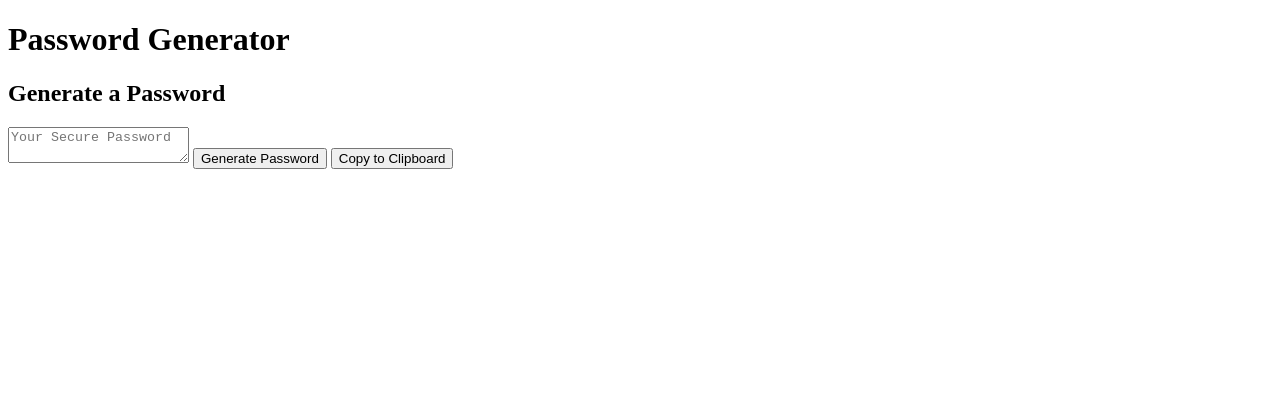
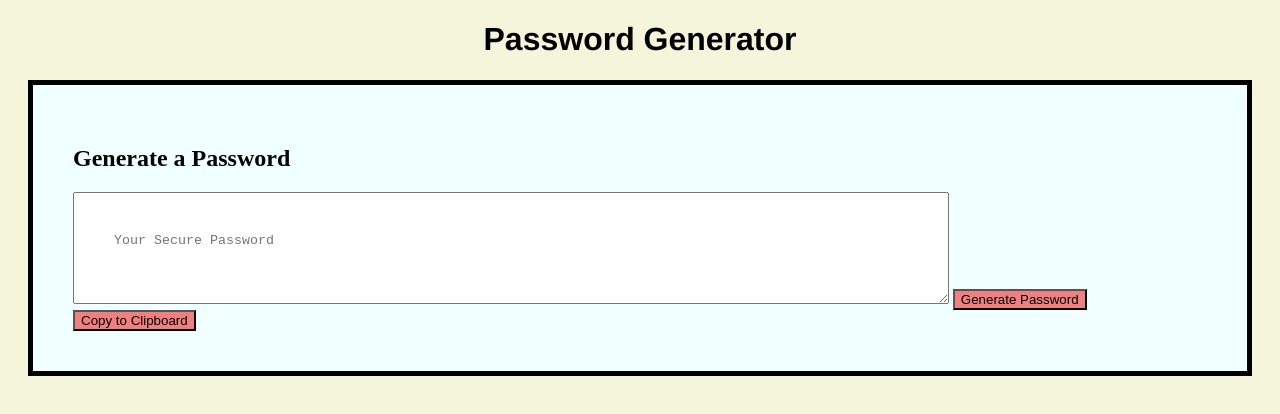
Before and after one commit to andyrich75/passwordGenerator, a plain HTML site: page index.html in a window 1280 px wide. Drawn offline with Linux system fonts and the light colour scheme.

Commit message:
added some styles

```diff
--- a/assets/css/style.css
+++ b/assets/css/style.css
@@ -0,0 +1,31 @@
+body {
+    background-color: beige;
+
+}
+
+h1 {
+    font-family: 'Franklin Gothic Medium', 'Arial Narrow', Arial, sans-serif;
+    text-align: center
+}
+
+section {
+    background-color: azure;
+    margin: 20px;
+    padding: 40px;
+    border-style: solid;
+    border-width: 5px;
+}
+
+#password {
+    padding: 40px;
+    width: 70%;
+}
+
+#generate {
+    background: lightcoral;
+    align-content: inherit;
+}
+
+#copy {
+    background: lightcoral;
+}
--- a/index.html
+++ b/index.html
@@ -4,12 +4,14 @@
     <meta charset="UTF-8" />
     <meta name="viewport" content="width=device-width, initial-scale=1.0" />
     <meta http-equiv="X-UA-Compatible" content="ie=edge" />
+    <link rel="stylesheet" href="assets/css/style.css">
    <title>Password Generator</title>
   </head>
   <body>
     <header>
       <h1>Password Generator</h1>
     </header>
+    <section>
       <h2>Generate a Password</h2>
        <textarea
         readonly
@@ -21,6 +23,7 @@
       <button id="copy">
         Copy to Clipboard
       </button>
-    <script>src = "assets/javascript/passwordGen.js"</script>
+    </section>
+    <script>src = "assets/javascript/script.js"</script>
   </body>
 </html>
```
Also changed, not shown: assets/javascript/passwordGen.js (deleted), assets/javascript/script.js (added). Lines whose indentation alone changed are shown as unchanged.
